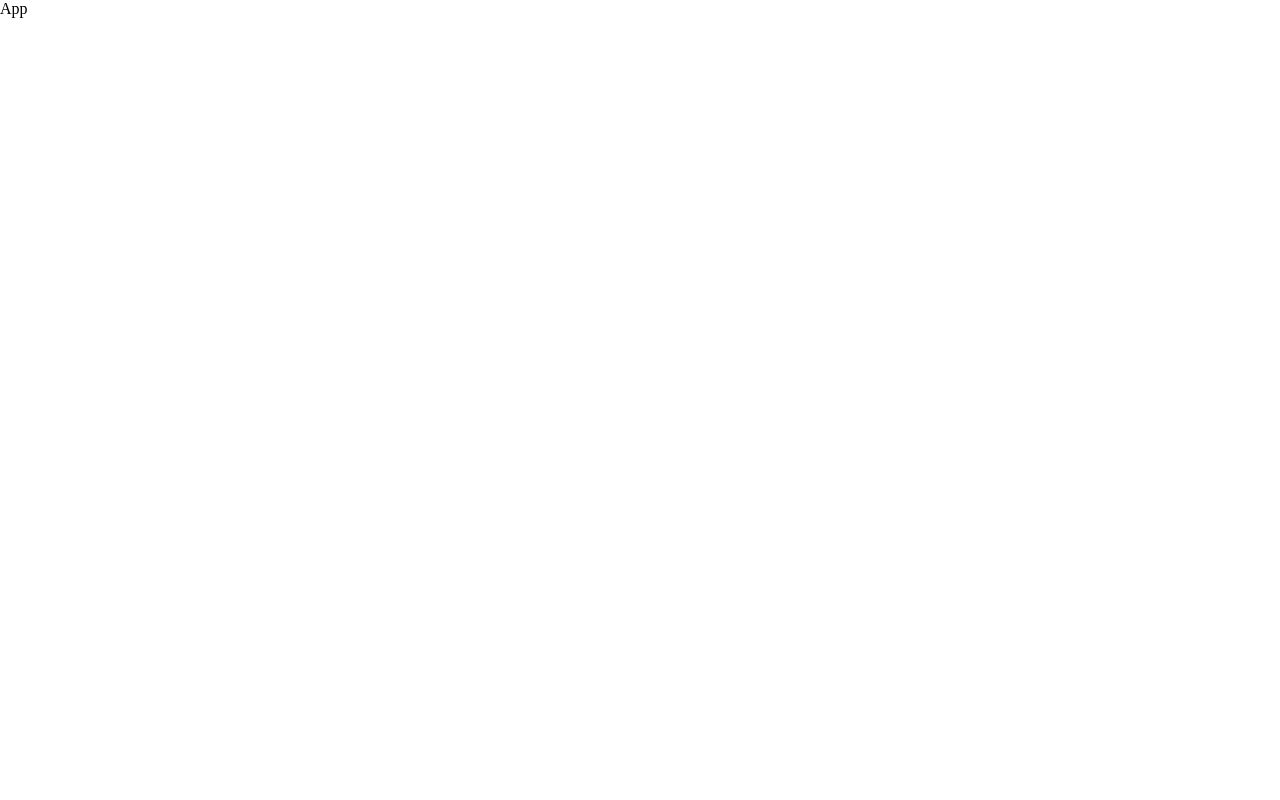
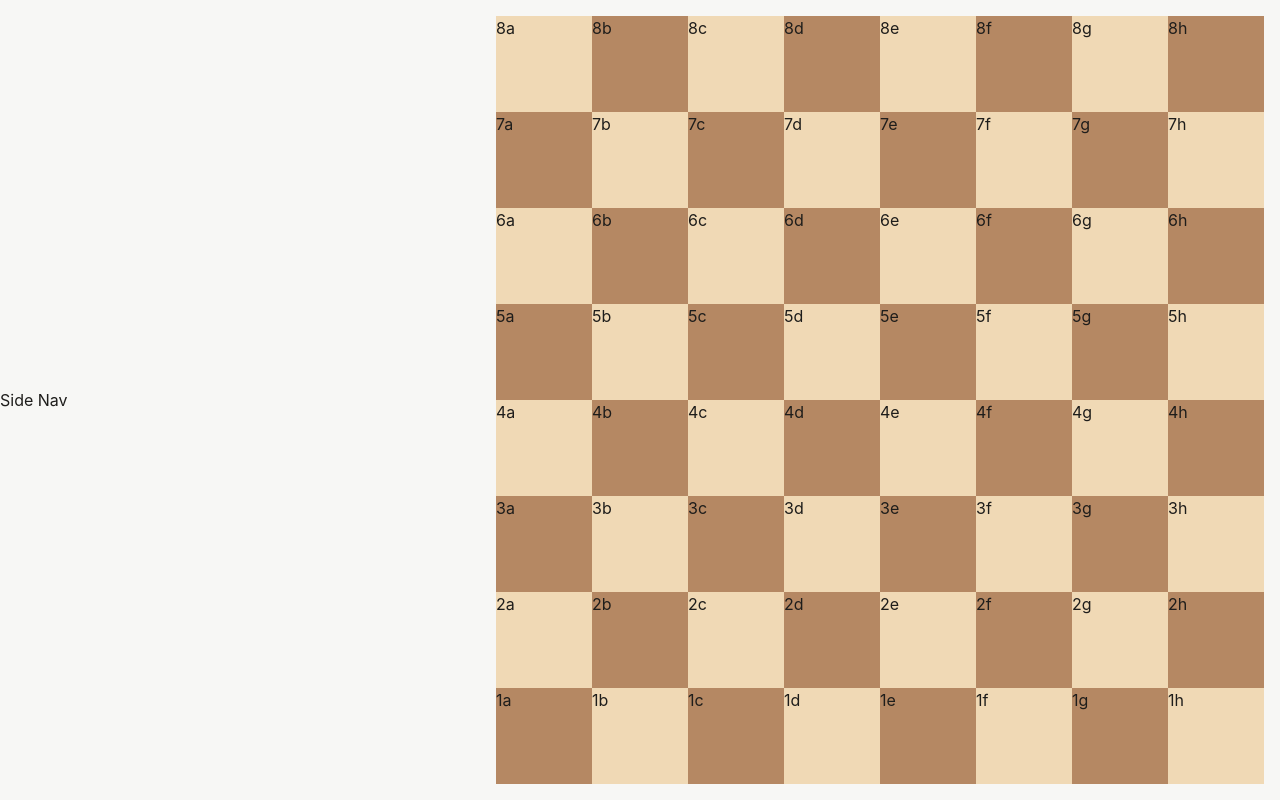
Before and after one commit to stackoverfloweth/chess.com, a Vue app: page / in a window 1280 px wide. Built offline with nearby package versions, Linux system fonts and the light colour scheme.

Commit message:
basic chess board laid out

```diff
--- a/src/App.vue
+++ b/src/App.vue
@@ -1,7 +1,20 @@
 <script setup lang="ts">
-
+import ChessBoard from "@/components/ChessBoard.vue"
+import SideNav from "@/components/SideNav.vue"
 </script>
 
 <template>
-  <div>App</div>
+  <SideNav class="app__side-nav" />
+  <ChessBoard class="app__chess-board" />
 </template>
+
+<style>
+#app {
+  display: flex;
+  flex-direction: row;
+  align-items: center;
+  justify-content: space-between;
+  gap: var(--space-4);
+  width: 100%;
+}
+</style>
--- /dev/null
+++ b/src/components/ChessBoard.vue
@@ -0,0 +1,42 @@
+<script setup lang="ts">
+const columns = Array.from({ length: 8 })
+  .fill(0)
+  .map((_, index) => index + 1)
+  .reverse()
+const rows = "abcdefgh".split("")
+</script>
+
+<template>
+  <div class="chess-board">
+    <template v-for="(column, columnIndex) in columns" :key="column">
+      <template v-for="(row, rowIndex) in rows" :key="row">
+        <div
+          class="chess-board__square"
+          :class="{ 'chess-board__square--dark': (columnIndex + rowIndex) % 2 === 1 }"
+        >
+          {{ column }}{{ row }}
+        </div>
+      </template>
+    </template>
+  </div>
+</template>
+
+<style>
+.chess-board {
+  --square-color: var(--color-board-light);
+  display: grid;
+  grid-template-columns: repeat(8, minmax(0, 1fr));
+  grid-template-rows: repeat(8, minmax(0, 1fr));
+  width: min(100%, 100cqh);
+  padding: var(--space-4);
+}
+
+.chess-board__square {
+  aspect-ratio: 1 / 1;
+  background-color: var(--square-color);
+}
+
+.chess-board__square--dark {
+  --square-color: var(--color-board-dark);
+}
+</style>
--- /dev/null
+++ b/src/components/SideNav.vue
@@ -0,0 +1,7 @@
+<script setup lang="ts"></script>
+
+<template>
+  <div class="side-nav">
+    Side Nav
+  </div>
+</template>
--- /dev/null
+++ b/src/primitives.css
@@ -0,0 +1,107 @@
+/* ============================================================
+   Primitives — raw values, no semantics
+   Never reference these directly in components; use tokens.
+   ============================================================ */
+
+:root {
+  /* --- Color Palette --- */
+
+  /* Neutrals */
+  --primitive-white: #ffffff;
+  --primitive-gray-50: #f7f7f5;
+  --primitive-gray-100: #eeede9;
+  --primitive-gray-200: #d9d7d0;
+  --primitive-gray-300: #b3b0a8;
+  --primitive-gray-500: #7a7873;
+  --primitive-gray-700: #4a4845;
+  --primitive-gray-900: #1e1d1b;
+  --primitive-black: #0f0f0e;
+
+  /* Greens */
+  --primitive-green-100: #cdd16f;
+  --primitive-green-300: #81b64c;
+  --primitive-green-400: #6da03e;
+  --primitive-green-500: #769656;
+  --primitive-green-600: #557a45;
+  --primitive-green-800: #312e2b;
+  --primitive-green-950: #1e1a17;
+
+  /* Board squares (classic wood) */
+  --primitive-board-tan: #f0d9b5;
+  --primitive-board-brown: #b58863;
+
+  /* Status */
+  --primitive-red-500: #c0392b;
+  --primitive-red-100: #f5c6c2;
+  --primitive-orange-500: #e67e22;
+  --primitive-emerald-500: #27ae60;
+  --primitive-blue-500: #2980b9;
+
+  /* --- Spacing --- */
+  --primitive-space-1: 4px;
+  --primitive-space-2: 8px;
+  --primitive-space-3: 12px;
+  --primitive-space-4: 16px;
+  --primitive-space-5: 20px;
+  --primitive-space-6: 24px;
+  --primitive-space-8: 32px;
+  --primitive-space-10: 40px;
+  --primitive-space-12: 48px;
+  --primitive-space-16: 64px;
+  --primitive-space-20: 80px;
+  --primitive-space-24: 96px;
+
+  /* --- Typography --- */
+  --primitive-font-sans: "Inter", system-ui, -apple-system, sans-serif;
+  --primitive-font-mono: "JetBrains Mono", "Fira Code", monospace;
+
+  --primitive-text-xs: 0.75rem;
+  --primitive-text-sm: 0.875rem;
+  --primitive-text-base: 1rem;
+  --primitive-text-lg: 1.125rem;
+  --primitive-text-xl: 1.25rem;
+  --primitive-text-2xl: 1.5rem;
+  --primitive-text-3xl: 1.875rem;
+  --primitive-text-4xl: 2.25rem;
+
+  --primitive-font-normal: 400;
+  --primitive-font-medium: 500;
+  --primitive-font-semibold: 600;
+  --primitive-font-bold: 700;
+
+  --primitive-leading-tight: 1.25;
+  --primitive-leading-normal: 1.5;
+  --primitive-leading-loose: 1.75;
+
+  /* --- Border Radius --- */
+  --primitive-radius-sm: 4px;
+  --primitive-radius-md: 8px;
+  --primitive-radius-lg: 12px;
+  --primitive-radius-xl: 16px;
+  --primitive-radius-full: 9999px;
+
+  /* --- Shadows --- */
+  --primitive-shadow-sm: 0 1px 2px rgba(0, 0, 0, 0.08);
+  --primitive-shadow-md: 0 4px 12px rgba(0, 0, 0, 0.12);
+  --primitive-shadow-lg: 0 8px 24px rgba(0, 0, 0, 0.16);
+  --primitive-shadow-xl: 0 16px 48px rgba(0, 0, 0, 0.22);
+
+  /* --- Z-Index --- */
+  --primitive-z-below: -1;
+  --primitive-z-0: 0;
+  --primitive-z-10: 10;
+  --primitive-z-100: 100;
+  --primitive-z-200: 200;
+  --primitive-z-300: 300;
+  --primitive-z-400: 400;
+  --primitive-z-500: 500;
+
+  /* --- Easing --- */
+  --primitive-ease-standard: cubic-bezier(0.4, 0, 0.2, 1);
+  --primitive-ease-out: cubic-bezier(0, 0, 0.2, 1);
+  --primitive-ease-in: cubic-bezier(0.4, 0, 1, 1);
+
+  --primitive-duration-fast: 100ms;
+  --primitive-duration-base: 200ms;
+  --primitive-duration-slow: 350ms;
+}
--- a/src/style.css
+++ b/src/style.css
@@ -1,8 +1,13 @@
+@import "./primitives.css";
+@import "./tokens.css";
+
 /* ============================================================
    Base Reset
    ============================================================ */
 
-*, *::before, *::after {
+*,
+*::before,
+*::after {
   box-sizing: border-box;
   margin: 0;
   padding: 0;
--- /dev/null
+++ b/src/tokens.css
@@ -0,0 +1,135 @@
+/* ============================================================
+   Tokens — semantic abstractions over primitives
+   These are what components and styles should reference.
+   ============================================================ */
+
+:root {
+  /* --- Color: Board --- */
+  --color-board-light: var(--primitive-board-tan);
+  --color-board-dark: var(--primitive-board-brown);
+  --color-board-highlight: rgba(20, 85, 30, 0.5);
+  --color-board-selected: rgba(20, 85, 30, 0.8);
+  --color-board-last-move: rgba(155, 199, 0, 0.41);
+
+  /* --- Color: Brand --- */
+  --color-brand: var(--primitive-green-300);
+  --color-brand-hover: var(--primitive-green-400);
+  --color-brand-subtle: var(--primitive-green-100);
+
+  /* --- Color: Status --- */
+  --color-danger: var(--primitive-red-500);
+  --color-danger-subtle: var(--primitive-red-100);
+  --color-warning: var(--primitive-orange-500);
+  --color-success: var(--primitive-emerald-500);
+  --color-info: var(--primitive-blue-500);
+
+  /* --- Surface (light theme) --- */
+  --surface-page: var(--primitive-gray-50);
+  --surface-card: var(--primitive-white);
+  --surface-raised: var(--primitive-white);
+  --surface-overlay: rgba(0, 0, 0, 0.45);
+  --surface-border: var(--primitive-gray-200);
+  --surface-border-strong: var(--primitive-gray-300);
+
+  /* --- Text (light theme) --- */
+  --text-primary: var(--primitive-gray-900);
+  --text-secondary: var(--primitive-gray-500);
+  --text-disabled: var(--primitive-gray-300);
+  --text-inverted: var(--primitive-white);
+  --text-link: var(--color-brand);
+  --text-link-hover: var(--color-brand-hover);
+  --text-danger: var(--color-danger);
+
+  /* --- Controls (light theme) --- */
+  --control-bg: var(--primitive-white);
+  --control-border: var(--primitive-gray-300);
+  --control-focus-ring: var(--color-brand);
+
+  /* --- Spacing aliases --- */
+  --space-1: var(--primitive-space-1);
+  --space-2: var(--primitive-space-2);
+  --space-3: var(--primitive-space-3);
+  --space-4: var(--primitive-space-4);
+  --space-5: var(--primitive-space-5);
+  --space-6: var(--primitive-space-6);
+  --space-8: var(--primitive-space-8);
+  --space-10: var(--primitive-space-10);
+  --space-12: var(--primitive-space-12);
+  --space-16: var(--primitive-space-16);
+  --space-20: var(--primitive-space-20);
+  --space-24: var(--primitive-space-24);
+
+  /* --- Typography aliases --- */
+  --font-sans: var(--primitive-font-sans);
+  --font-mono: var(--primitive-font-mono);
+
+  --text-xs: var(--primitive-text-xs);
+  --text-sm: var(--primitive-text-sm);
+  --text-base: var(--primitive-text-base);
+  --text-lg: var(--primitive-text-lg);
+  --text-xl: var(--primitive-text-xl);
+  --text-2xl: var(--primitive-text-2xl);
+  --text-3xl: var(--primitive-text-3xl);
+  --text-4xl: var(--primitive-text-4xl);
+
+  --font-normal: var(--primitive-font-normal);
+  --font-medium: var(--primitive-font-medium);
+  --font-semibold: var(--primitive-font-semibold);
+  --font-bold: var(--primitive-font-bold);
+
+  --leading-tight: var(--primitive-leading-tight);
+  --leading-normal: var(--primitive-leading-normal);
+  --leading-loose: var(--primitive-leading-loose);
+
+  /* --- Radius aliases --- */
+  --radius-sm: var(--primitive-radius-sm);
+  --radius-md: var(--primitive-radius-md);
+  --radius-lg: var(--primitive-radius-lg);
+  --radius-xl: var(--primitive-radius-xl);
+  --radius-full: var(--primitive-radius-full);
+
+  /* --- Shadow aliases --- */
+  --shadow-sm: var(--primitive-shadow-sm);
+  --shadow-md: var(--primitive-shadow-md);
+  --shadow-lg: var(--primitive-shadow-lg);
+  --shadow-xl: var(--primitive-shadow-xl);
+  --shadow-board: 0 6px 20px rgba(0, 0, 0, 0.35);
+
+  /* --- Z-index aliases --- */
+  --z-below: var(--primitive-z-below);
+  --z-base: var(--primitive-z-0);
+  --z-raised: var(--primitive-z-10);
+  --z-sticky: var(--primitive-z-100);
+  --z-overlay: var(--primitive-z-200);
+  --z-modal: var(--primitive-z-300);
+  --z-toast: var(--primitive-z-400);
+  --z-tooltip: var(--primitive-z-500);
+
+  /* --- Transitions --- */
+  --ease-default: var(--primitive-ease-standard);
+  --ease-out: var(--primitive-ease-out);
+  --ease-in: var(--primitive-ease-in);
+  --duration-fast: var(--primitive-duration-fast);
+  --duration-base: var(--primitive-duration-base);
+  --duration-slow: var(--primitive-duration-slow);
+  --transition-base: var(--duration-base) var(--ease-default);
+}
+
+/* --- Dark Theme --- */
+[data-theme="dark"],
+@media (prefers-color-scheme: dark) {
+  :root {
+    --surface-page: var(--primitive-green-950);
+    --surface-card: var(--primitive-green-800);
+    --surface-raised: var(--primitive-gray-700);
+    --surface-border: var(--primitive-gray-700);
+    --surface-border-strong: var(--primitive-gray-500);
+
+    --text-primary: var(--primitive-gray-100);
+    --text-secondary: var(--primitive-gray-300);
+    --text-disabled: var(--primitive-gray-500);
+
+    --control-bg: var(--primitive-gray-900);
+    --control-border: var(--primitive-gray-700);
+  }
+}
--- a/vite.config.ts
+++ b/vite.config.ts
@@ -1,7 +1,13 @@
 import { defineConfig } from 'vite'
 import vue from '@vitejs/plugin-vue'
+import { fileURLToPath, URL } from 'node:url'
 
 // https://vite.dev/config/
 export default defineConfig({
   plugins: [vue()],
+  resolve: {
+    alias: {
+      '@': fileURLToPath(new URL('./src', import.meta.url)),
+    },
+  },
 })
```
Also changed, not shown: src/main.ts (+4 -4 lines), tsconfig.app.json (+6 -1 lines).
